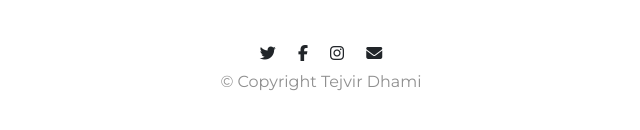
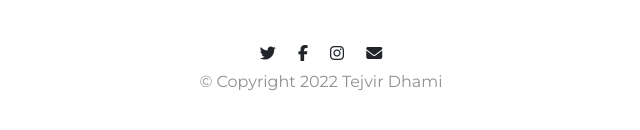
Before and after one commit to tejvirdhami/TinDogWebsite, a plain HTML site: page index.html in a window 1280 px wide. Shown: the part 2872-3002 px from the top of the page, 319-959 px from the left. Drawn offline with nearby package versions, Linux system fonts and the light colour scheme.

Commit message:
Final Commit

```diff
--- a/index.html
+++ b/index.html
@@ -230,7 +230,7 @@
     <i class="footer-item fa-brands fa-facebook-f"></i>
     <i class="footer-item fa-brands fa-instagram"></i>
     <i class="footer-item fa-solid fa-envelope"></i>
-    <p>© Copyright Tejvir Dhami</p>
+    <p>© Copyright 2022 Tejvir Dhami</p>
 
   </footer>
 
```
